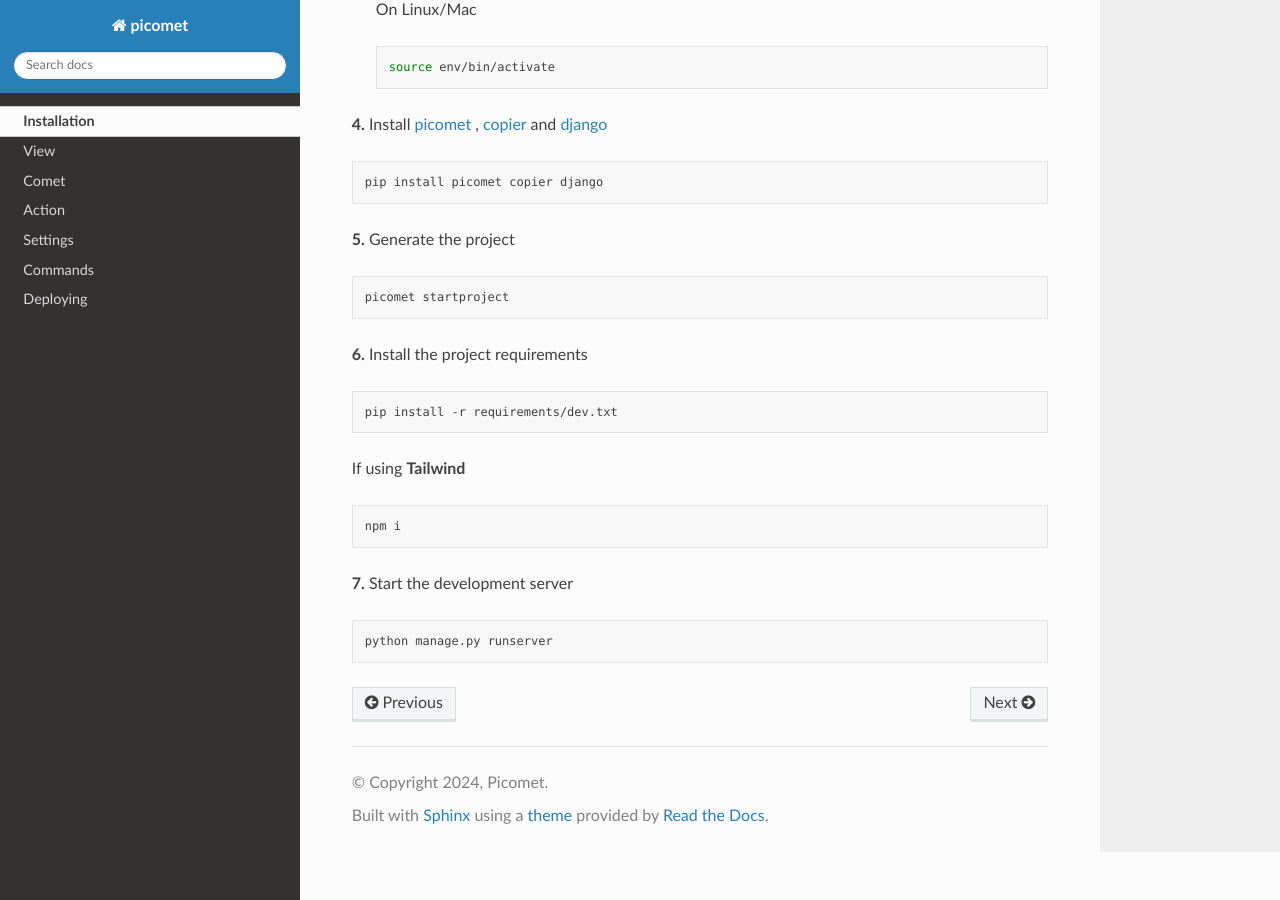
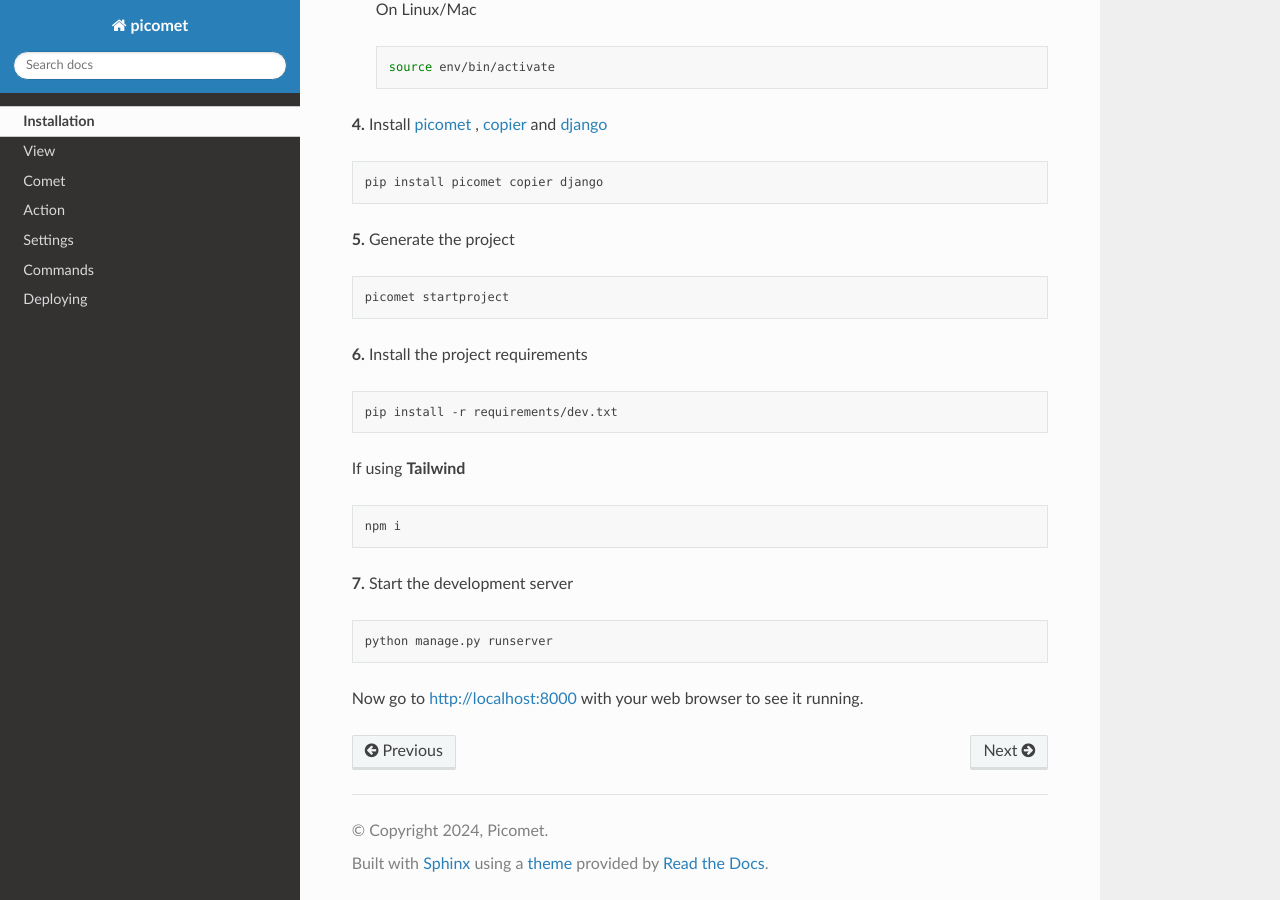
Before and after one commit to picomet/picomet, a Sphinx documentation site: the page built from docs/source/installation.rst, in a window 1280 px wide and 900 px high, scrolled down 556 px. Built offline with Sphinx 7.4.7 and the Read the Docs theme 2.0.0, drawn with Linux system fonts in a browser that asks for light colours.

Commit message:
docs: add localhost link to installation

```diff
--- a/docs/source/installation.rst
+++ b/docs/source/installation.rst
@@ -64,3 +64,6 @@
 .. code-block:: shell
 
   python manage.py runserver
+
+
+Now go to http://localhost:8000 with your web browser to see it running.
```
